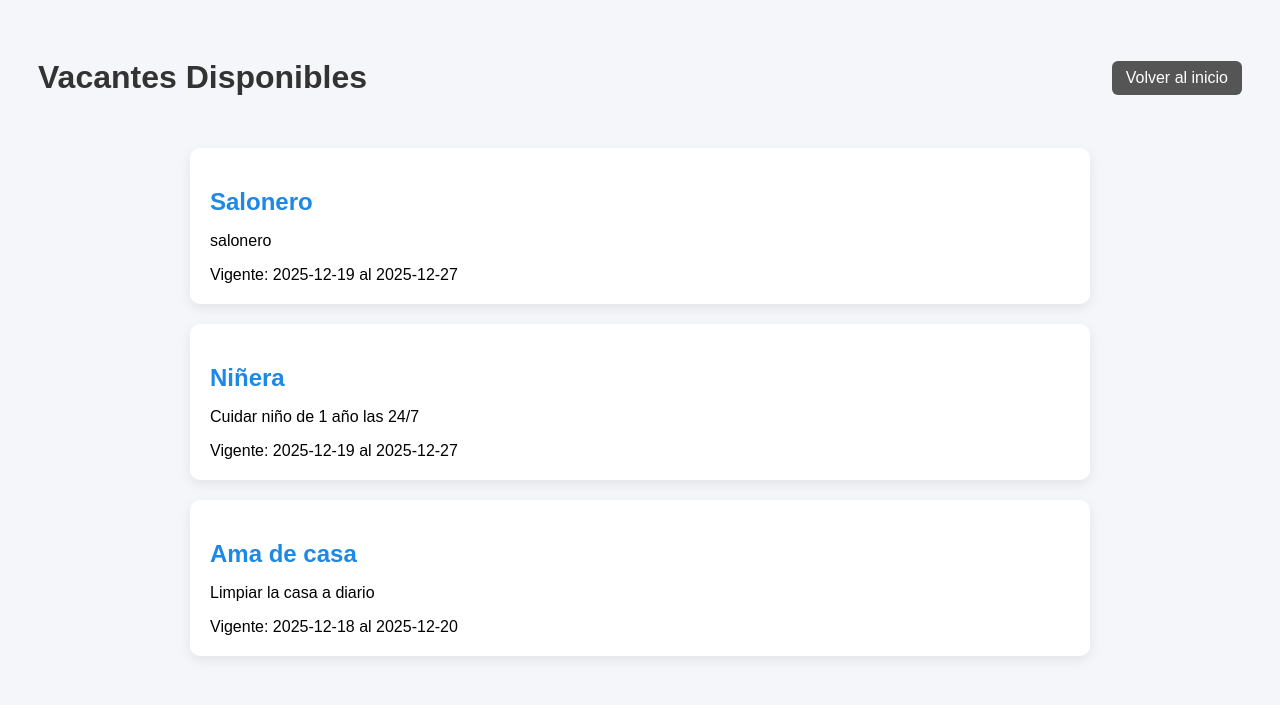
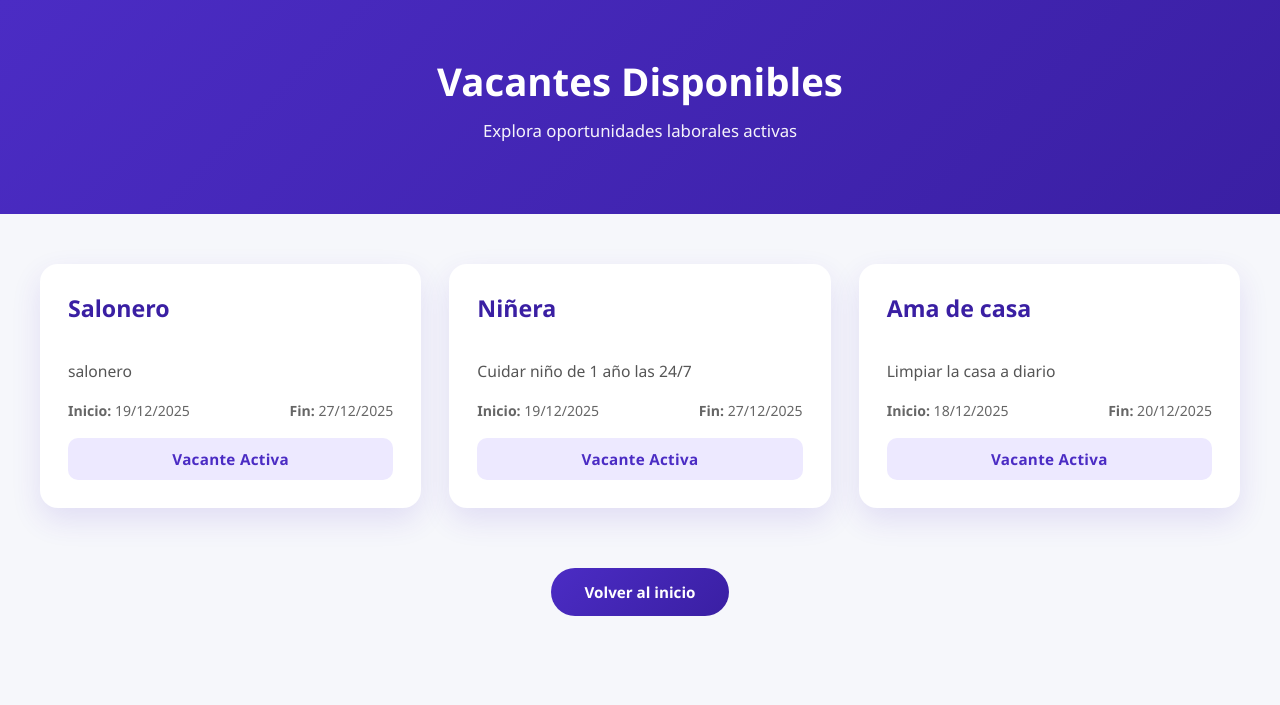
Before and after one commit to 02yari/gestionVacantes, a PHP site: page /proyecto_vacantes/app/controllers/VacanteController.php in a window 1280 px wide. Shown: the top 705 px of the page. Run offline with PHP 8.4, Linux system fonts and the light colour scheme; data comes from the database, SQL or seed files in the repository; both versions use the stored data as it was after the commit.

Commit message:
actualizacion mas ejecutar scrip de base de datos

```diff
--- a/app/Views/Empresa/crear_vacante.php
+++ b/app/Views/Empresa/crear_vacante.php
@@ -25,7 +25,7 @@ if (!isset($_SESSION['usuario']) || $_SESSION['usuario']['rol'] !== 'empresa') {
     <p style="color:red"><?= $_SESSION['error']; unset($_SESSION['error']); ?></p>
 <?php endif; ?>
 
-<form method="POST" action="guardar_vacante.php">
+<form method="POST" action="publicar_vacante.php">
 
     <label>Título</label><br>
     <input type="text" name="titulo" required><br><br>
--- a/app/Views/Empresa/index.php
+++ b/app/Views/Empresa/index.php
@@ -35,9 +35,9 @@ $vacantesActivas = $vacanteModel->obtenerActivas($empresa['id']);
 <header class="header">
     <h1>Bienvenido, <?= htmlspecialchars($nombre) ?></h1>
     <nav>
-        <a href="crear_vacante.php">Publicar Vacante</a>
-        <a href="mis_vacantes.php">Mis Vacantes</a>
-        <a href="#">Ver Facturas</a>
+        <a href="<?= BASE_URL ?>/app/views/empresa/crear_vacante.php">Publicar Vacante</a>
+        <a href="<?= BASE_URL ?>/app/views/empresa/mis_vacantes.php">Mis Vacantes</a>
+        <a href="<?= BASE_URL ?>/app/controllers/FacturaController.php">Ver Facturas</a>
         <a href="/proyecto_vacantes/app/controllers/AuthController.php?action=logout">Cerrar sesión</a>
     </nav>
 </header>
--- a/app/Views/Vacantes/listar.php
+++ b/app/Views/Vacantes/listar.php
@@ -6,32 +6,57 @@ require_once __DIR__ . '/../../../config/config.php';
 <head>
     <meta charset="UTF-8">
     <title>Vacantes Disponibles</title>
+
+    <!-- CSS PROPIO DE ESTA VISTA -->
     <link rel="stylesheet" href="<?= BASE_URL ?>/public/css/listar_vacantes.css">
 </head>
 <body>
 
-<header class="header">
+<header class="vacantes-header">
     <h1>Vacantes Disponibles</h1>
-    <a href="<?= BASE_URL ?>" class="btn-volver">Volver al inicio</a>
+    <p>Explora oportunidades laborales activas</p>
 </header>
 
-<main class="contenedor">
+<main class="vacantes-container">
 
-<?php if (empty($vacantes)): ?>
-    <p class="mensaje">No hay vacantes activas en este momento.</p>
-<?php else: ?>
-    <?php foreach ($vacantes as $v): ?>
-        <div class="vacante-card">
-            <h2><?= htmlspecialchars($v['titulo']) ?></h2>
-            <p><?= nl2br(htmlspecialchars($v['descripcion'])) ?></p>
-            <span class="fecha">
-                Vigente: <?= $v['fecha_inicio'] ?> al <?= $v['fecha_fin'] ?>
-            </span>
+    <?php if (empty($vacantes)): ?>
+        <div class="empty-state">
+            <p>No hay vacantes activas en este momento.</p>
         </div>
-    <?php endforeach; ?>
-<?php endif; ?>
+    <?php else: ?>
+        <div class="vacantes-grid">
+            <?php foreach ($vacantes as $vacante): ?>
+                <article class="vacante-card">
+                    <h2><?= htmlspecialchars($vacante['titulo']) ?></h2>
+
+                    <p class="descripcion">
+                        <?= nl2br(htmlspecialchars($vacante['descripcion'])) ?>
+                    </p>
+
+                    <div class="fechas">
+                        <span>
+                            <strong>Inicio:</strong>
+                            <?= date('d/m/Y', strtotime($vacante['fecha_inicio'])) ?>
+                        </span>
+                        <span>
+                            <strong>Fin:</strong>
+                            <?= date('d/m/Y', strtotime($vacante['fecha_fin'])) ?>
+                        </span>
+                    </div>
+
+                    <div class="estado activa">
+                        Vacante Activa
+                    </div>
+                </article>
+            <?php endforeach; ?>
+        </div>
+    <?php endif; ?>
 
 </main>
 
+<footer class="vacantes-footer">
+    <a href="<?= BASE_URL ?>" class="btn-volver">Volver al inicio</a>
+</footer>
+
 </body>
 </html>
--- a/public/css/listar_vacantes.css
+++ b/public/css/listar_vacantes.css
@@ -1,61 +1,133 @@
+/* ================================
+   LISTADO DE VACANTES - PUBLICO
+   COLORES ALINEADOS AL HOME
+================================ */
+
 body {
-    font-family: Arial, sans-serif;
-    background: #f4f6f9;
-    padding: 30px;
-}
-
-.header {
-    display: flex;
-    justify-content: space-between;
-    align-items: center;
-    margin-bottom: 30px;
-}
-
-h1 {
+    margin: 0;
+    font-family: 'Segoe UI', Tahoma, sans-serif;
+    background-color: #f6f7fb;
     color: #333;
 }
 
-.btn-volver {
-    text-decoration: none;
-    background: #555;
+/* HEADER */
+.vacantes-header {
+    background: linear-gradient(135deg, #4b2cc4, #3a1fa3);
     color: #fff;
-    padding: 8px 14px;
-    border-radius: 6px;
+    padding: 55px 20px;
+    text-align: center;
 }
 
-.contenedor {
-    max-width: 900px;
-    margin: auto;
+.vacantes-header h1 {
+    margin: 0;
+    font-size: 2.4rem;
+    font-weight: 700;
 }
 
+.vacantes-header p {
+    margin-top: 12px;
+    opacity: 0.95;
+    font-size: 1.05rem;
+}
+
+/* CONTENEDOR */
+.vacantes-container {
+    max-width: 1200px;
+    margin: 50px auto;
+    padding: 0 20px;
+}
+
+/* GRID */
+.vacantes-grid {
+    display: grid;
+    grid-template-columns: repeat(auto-fill, minmax(320px, 1fr));
+    gap: 28px;
+}
+
+/* CARD */
 .vacante-card {
-    background: #fff;
-    padding: 20px;
-    margin-bottom: 20px;
-    border-radius: 10px;
-    box-shadow: 0 4px 12px rgba(0,0,0,0.08);
+    background: #ffffff;
+    border-radius: 18px;
+    padding: 28px;
+    box-shadow: 0 12px 30px rgba(75, 44, 196, 0.12);
+    display: flex;
+    flex-direction: column;
+    justify-content: space-between;
+    transition: transform 0.25s ease, box-shadow 0.25s ease;
+}
+
+.vacante-card:hover {
+    transform: translateY(-6px);
+    box-shadow: 0 18px 40px rgba(75, 44, 196, 0.2);
 }
 
 .vacante-card h2 {
-    margin-bottom: 5px;
-    color: #1e88e5;
+    margin-top: 0;
+    font-size: 1.45rem;
+    color: #3a1fa3;
 }
 
-.empresa {
-    font-size: 14px;
-    color: #777;
+/* DESCRIPCIÓN */
+.descripcion {
+    margin: 16px 0;
+    line-height: 1.65;
+    color: #555;
+    font-size: 0.98rem;
 }
 
+/* FECHAS */
 .fechas {
-    margin-top: 10px;
-    font-size: 13px;
-    color: #555;
     display: flex;
-    gap: 20px;
+    justify-content: space-between;
+    font-size: 0.88rem;
+    color: #666;
+    margin-bottom: 18px;
 }
 
-.mensaje {
+/* ESTADO */
+.estado {
     text-align: center;
-    font-size: 18px;
-    color: #666;
+    padding: 11px;
+    border-radius: 10px;
+    font-weight: 600;
+    font-size: 0.95rem;
+    letter-spacing: 0.3px;
 }
+
+.estado.activa {
+    background-color: #ede9ff;
+    color: #4b2cc4;
+}
+
+/* EMPTY STATE */
+.empty-state {
+    text-align: center;
+    padding: 70px 30px;
+    background: #ffffff;
+    border-radius: 18px;
+    box-shadow: 0 12px 30px rgba(75, 44, 196, 0.15);
+    color: #555;
+}
+
+/* FOOTER */
+.vacantes-footer {
+    text-align: center;
+    margin: 60px 0;
+}
+
+.btn-volver {
+    display: inline-block;
+    padding: 14px 34px;
+    background: linear-gradient(135deg, #4b2cc4, #3a1fa3);
+    color: #fff;
+    text-decoration: none;
+    border-radius: 40px;
+    font-weight: 600;
+    font-size: 0.95rem;
+    transition: transform 0.2s ease, box-shadow 0.2s ease;
+}
+
+.btn-volver:hover {
+    transform: translateY(-2px);
+    box-shadow: 0 10px 25px rgba(75, 44, 196, 0.4);
+}
```
Also changed, not shown: app/Views/Empresa/create.php (+8 -0 lines), app/Views/Empresa/guardar_vacante.php (deleted, +0 -63 lines), app/Views/Empresa/publicar_vacante.php (added, +103 -0 lines), app/Views/factura/facturas.php (added, +61 -0 lines), app/controllers/FacturaController.php (+29 -2 lines), app/models/Factura.php (+62 -0 lines), db.sql (+21 -12 lines), public/css/dashboard.css (+7 -7 lines), public/css/empresa.css (+35 -21 lines), app/Views/Empresa/factura.php (added).
